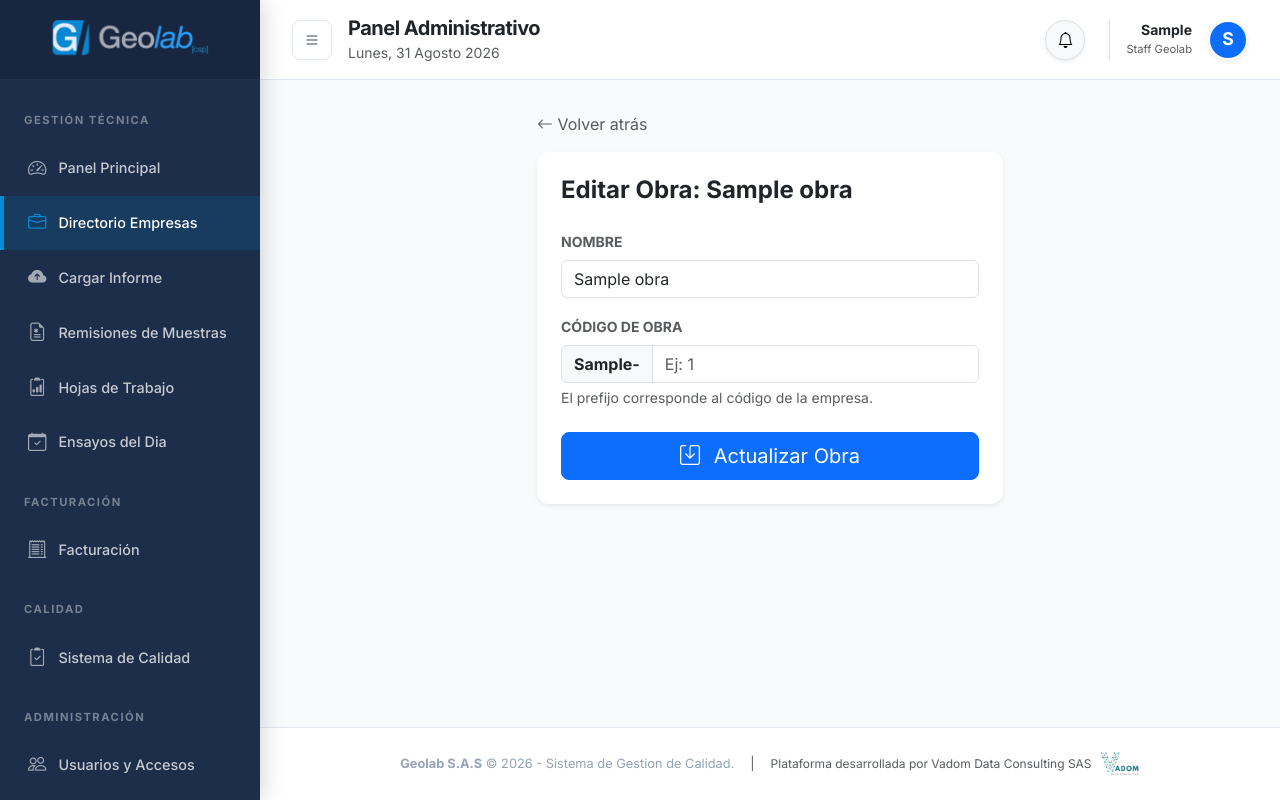
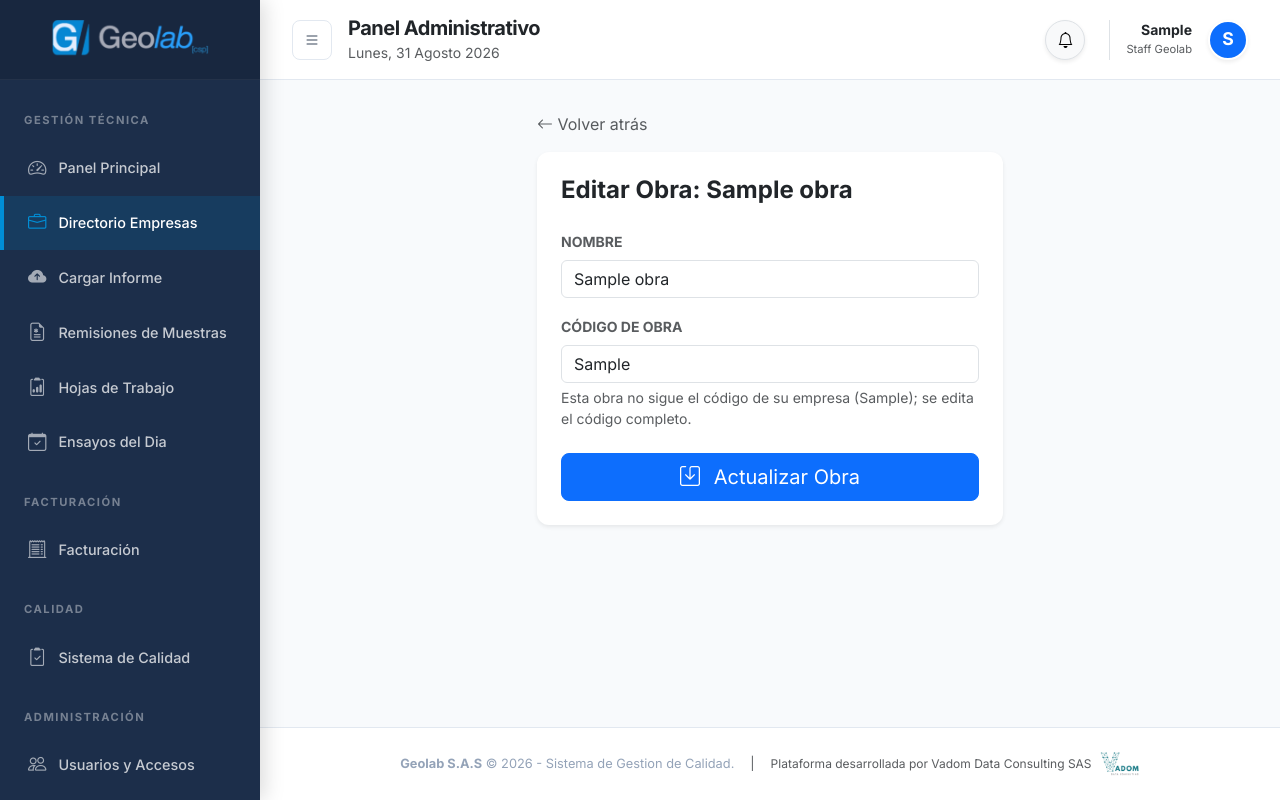
Before and after one commit to Santiago-caicedo/Geolab_master, a Django app: page /obras/1/editar/ in a window 1280 px wide. Run offline with Django 5.2, Linux system fonts and the light colour scheme; a user stored in the database is signed in; tables that the repository leaves empty hold one stand-in row (values such as "Sample post"); parts of the project's set-up code (start-up, migrations or seed data) failed here and were passed over; some libraries are stand-ins or nearby versions.

Commit message:
Core: editar empresa u obra muestra y acepta su codigo actual
El numero del codigo era un <input type=number>: los codigos que no son
enteros (clientes varios BUC0-12, sufijos BOG1B, obras migradas cuyo
codigo no sigue al de su empresa como BOG1-13 bajo BOG1B) se veian vacios
al editar y la validacion los rechazaba al guardar. Ahora son campos de
texto que aceptan esos formatos; una obra con codigo propio se edita con
el codigo completo y el formulario lo explica.

Co-Authored-By: Claude Fable 5.1 <noreply@anthropic.com>

```diff
--- a/core/forms.py
+++ b/core/forms.py
@@ -1,5 +1,7 @@
 import unicodedata
 from datetime import datetime, time
+
+import re
 
 from django import forms
 from django.utils import timezone
@@ -149,14 +151,18 @@ class ConstructoraForm(forms.ModelForm):
         choices=CIUDAD_CHOICES,
         widget=forms.Select(attrs={'class': 'form-select', 'id': 'id_ciudad'}),
     )
+    # Texto, no <input type="number">: los códigos de clientes varios (BUC0-12) y los sufijos de
+    # código reutilizado (BOG1B) no son enteros y un campo numérico los mostraba vacío al editar.
     numero_codigo = forms.CharField(
         label='Número de código',
-        widget=forms.NumberInput(attrs={
+        widget=forms.TextInput(attrs={
             'class': 'form-control',
             'placeholder': 'Ej: 23',
-            'min': '1',
+            'inputmode': 'numeric',
+            'autocomplete': 'off',
         }),
     )
+    _NUMERO_EMPRESA = re.compile(r'^\d+(-\d+)?[A-Z]?$')   # 23 · 0-12 (cliente varios) · 1B (código reutilizado)
 
     class Meta:
         model = Constructora
@@ -186,9 +192,11 @@ class ConstructoraForm(forms.ModelForm):
                 self.fields['numero_codigo'].initial = codigo
 
     def clean_numero_codigo(self):
-        numero = (self.cleaned_data.get('numero_codigo') or '').strip()
-        if not numero.isdigit():
-            raise forms.ValidationError('Ingrese solo el número (ej: 23), sin el prefijo.')
+        numero = (self.cleaned_data.get('numero_codigo') or '').strip().upper().replace(' ', '')
+        if not self._NUMERO_EMPRESA.match(numero):
+            raise forms.ValidationError(
+                'Ingrese solo el número, sin el prefijo de ciudad: 23, o 0-12 para clientes varios.'
+            )
         return numero
 
     def clean_ciudad(self):
@@ -235,14 +243,19 @@ class ConstructoraForm(forms.ModelForm):
 
 class ObraForm(forms.ModelForm):
     # El código de obra se arma como CODIGO_EMPRESA + '-' + número (ej: BUC52-1).
+    # Texto (ver ConstructoraForm): hay obras migradas con código que no sigue al de su empresa
+    # (BOG1-13 bajo BOG1B, BOG10-WP590); al editarlas se muestra el código completo.
     numero_codigo = forms.CharField(
         label='Número de obra',
-        widget=forms.NumberInput(attrs={
+        widget=forms.TextInput(attrs={
             'class': 'form-control',
             'placeholder': 'Ej: 1',
-            'min': '1',
+            'inputmode': 'numeric',
+            'autocomplete': 'off',
         }),
     )
+    _NUMERO_OBRA = re.compile(r'^\d+(-\d+)*$')                      # 1 · 12-1 (obra de cliente varios)
+    _CODIGO_COMPLETO = re.compile(r'^[A-Z]{3}\d+(-\d+)?[A-Z]?-[\w-]+$')  # BOG1-13 · BOG10-WP590
 
     class Meta:
         model = Obra
@@ -257,21 +270,32 @@ class ObraForm(forms.ModelForm):
         # Al editar, la constructora viene de la instancia.
         if self.constructora is None and self.instance and self.instance.pk:
             self.constructora = self.instance.constructora
-        # Pre-llenar el número separándolo del prefijo.
+        # Pre-llenar el número separándolo del prefijo. Si el código no sigue al de la
+        # empresa, se edita completo (sin prefijo delante).
+        self.codigo_completo = False
         if self.instance and self.instance.pk and self.instance.codigo_obra:
             codigo = self.instance.codigo_obra
-            if self.prefijo_codigo and codigo.startswith(self.prefijo_codigo):
+            if self.prefijo_codigo and codigo.upper().startswith(self.prefijo_codigo.upper()):
                 self.fields['numero_codigo'].initial = codigo[len(self.prefijo_codigo):]
             else:
+                self.codigo_completo = True
                 self.fields['numero_codigo'].initial = codigo
+                self.fields['numero_codigo'].label = 'Código de obra'
+                self.fields['numero_codigo'].widget.attrs.pop('inputmode', None)
 
     @property
     def prefijo_codigo(self):
+        if self.codigo_completo:
+            return ''
         return f"{self.constructora.codigo}-" if self.constructora else ''
 
     def clean_numero_codigo(self):
-        numero = (self.cleaned_data.get('numero_codigo') or '').strip()
-        if not numero.isdigit():
+        numero = (self.cleaned_data.get('numero_codigo') or '').strip().upper().replace(' ', '')
+        if self.codigo_completo:
+            if not self._CODIGO_COMPLETO.match(numero):
+                raise forms.ValidationError('Escriba el código completo de la obra, por ejemplo BOG1-13.')
+            return numero
+        if not self._NUMERO_OBRA.match(numero):
             raise forms.ValidationError('Ingrese solo el número de obra (ej: 1), sin el prefijo.')
         return numero
 
@@ -279,7 +303,7 @@ class ObraForm(forms.ModelForm):
         cleaned = super().clean()
         numero = cleaned.get('numero_codigo')
         if numero and self.constructora:
-            codigo = f"{self.constructora.codigo}-{numero}"
+            codigo = numero if self.codigo_completo else f"{self.constructora.codigo}-{numero}"
             duplicados = Obra.objects.filter(
                 constructora=self.constructora, codigo_obra__iexact=codigo
             )
--- a/templates/core/obra_form.html
+++ b/templates/core/obra_form.html
@@ -28,11 +28,11 @@
                     <div class="mb-3">
                         <label class="form-label fw-bold small text-muted text-uppercase">Código de obra</label>
                         <div class="input-group">
-                            <span class="input-group-text fw-bold">{{ form.prefijo_codigo }}</span>
+                            {% if form.prefijo_codigo %}<span class="input-group-text fw-bold">{{ form.prefijo_codigo }}</span>{% endif %}
                             {{ form.numero_codigo }}
                         </div>
                         {% if form.numero_codigo.errors %}<div class="text-danger small mt-1">{{ form.numero_codigo.errors.0 }}</div>{% endif %}
-                        <div class="form-text">El prefijo corresponde al código de la empresa.</div>
+                        <div class="form-text">{% if form.codigo_completo %}Esta obra no sigue el código de su empresa ({{ form.constructora.codigo }}); se edita el código completo.{% else %}El prefijo corresponde al código de la empresa.{% endif %}</div>
                     </div>
 
                     <div class="d-grid mt-4">
```
Also changed, not shown: core/tests.py (+48 -0 lines).
